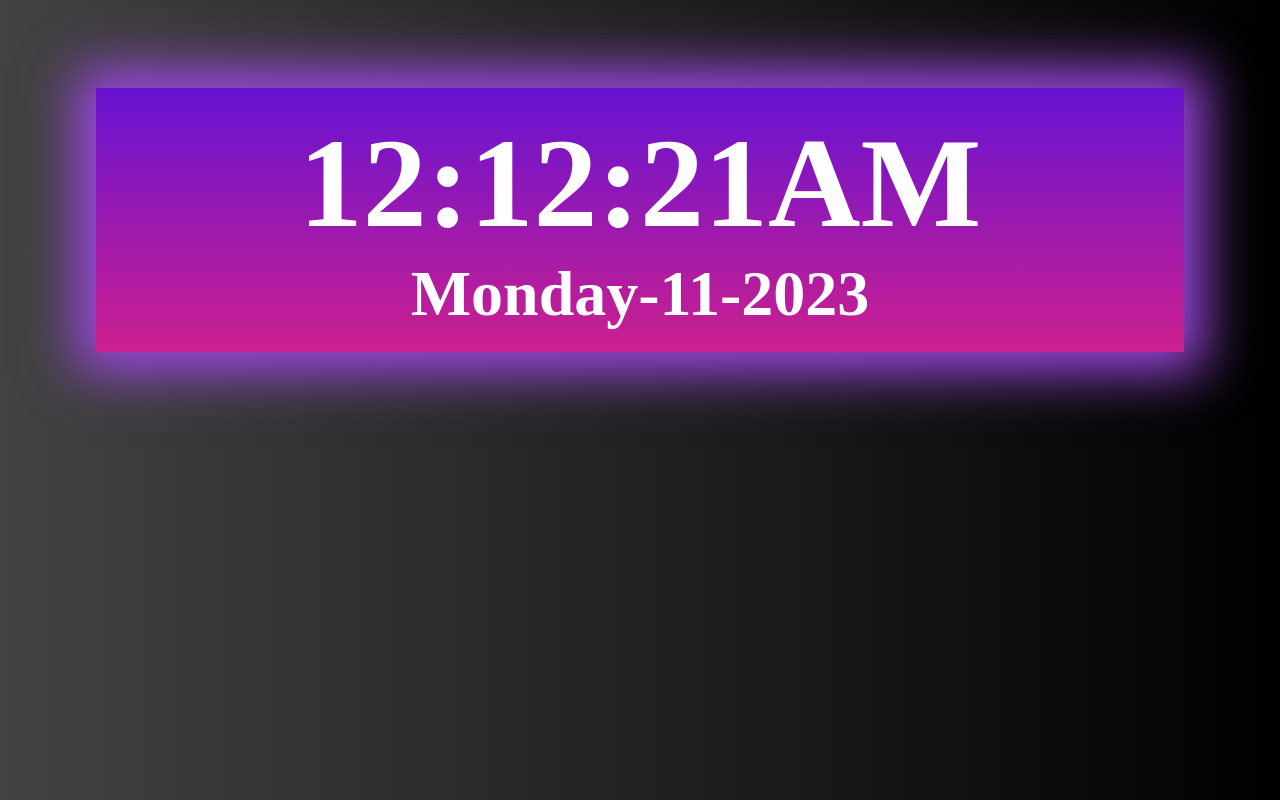
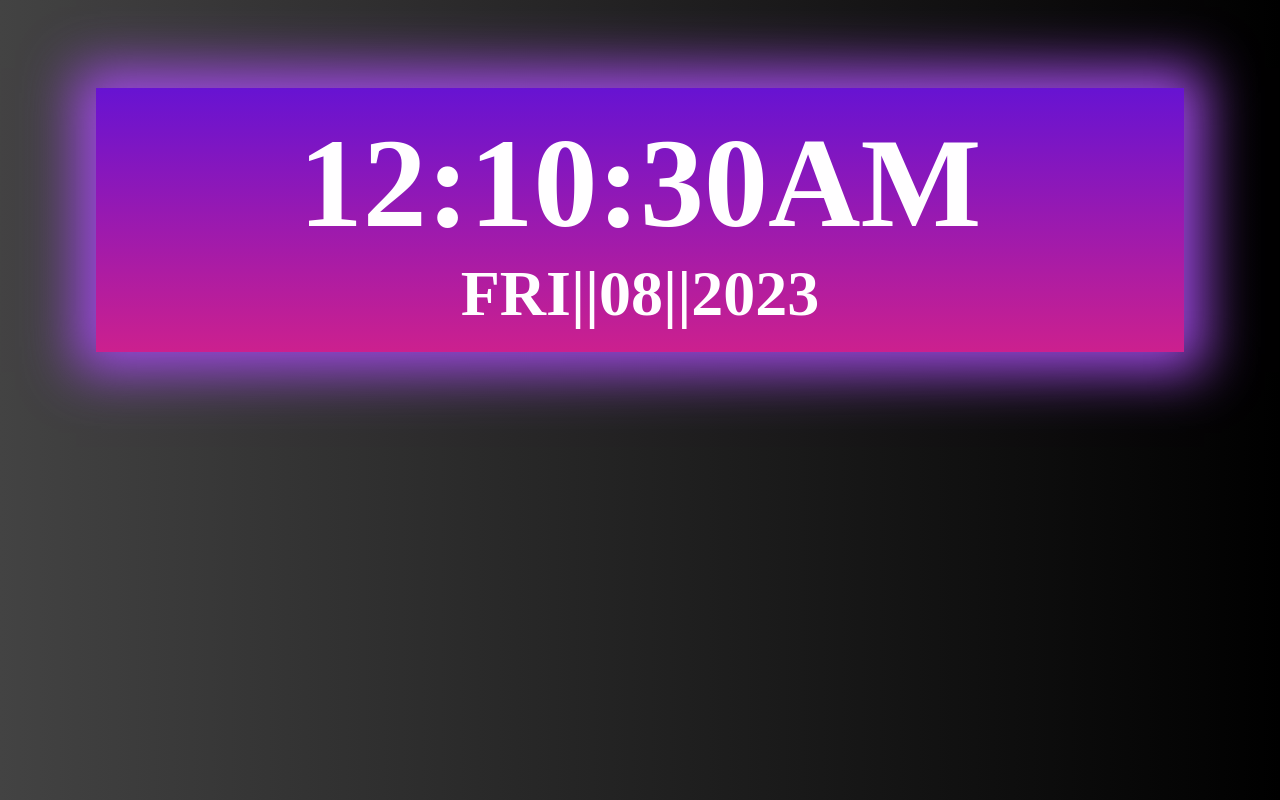
Before and after one commit to sanket-codes/digitalclock, a plain HTML site: page index.html in a window 1280 px wide. Drawn offline with Linux system fonts and the light colour scheme; a web font is replaced by a local one.

Commit message:
Update index.html

```diff
--- a/index.html
+++ b/index.html
@@ -16,15 +16,17 @@
     <div class="clockContainer">
       <h1 class="clock">
         <div class="time">
-          <span id="hour">12</span><span>:</span><span id="min">10</span
-          ><span>:</span><span id="sec">30</span> <span id="ap">AM</span>
+          <span id="hour">12</span><span class="dots">:</span
+          ><span id="min">10</span><span class="dots">:</span
+          ><span id="sec">30</span>
+          <span id="ap">AM</span>
         </div>
         <div class="day">
-          <span id="tday">FRI</span><span>-</span><span id="tdate">08</span
-          ><span>-</span><span id="tyear">2023</span>
+          <span id="tday">FRI</span><span>||</span><span id="tdate">08</span
+          ><span>||</span><span id="tyear">2023</span>
         </div>
       </h1>
     </div>
-    <script src="app.js"></script>
+    <script src="script.js"></script>
   </body>
 </html>
```
